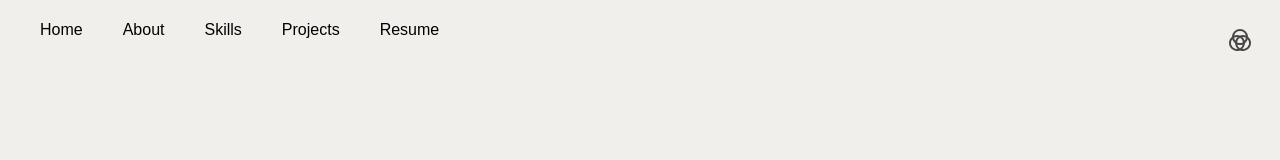
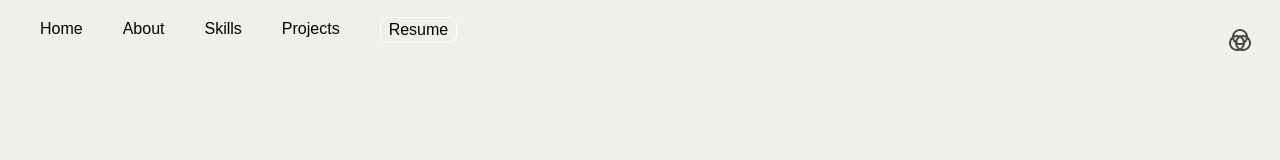
Before and after one commit to Gunndroid/jasper-greene-dev-portfolio, a Next.js app: page / in a window 1280 px wide. Shown: the top 160 px of the page. Built offline with nearby package versions, Linux system fonts and the light colour scheme.

Commit message:
resume link

```diff
--- a/components/header.tsx
+++ b/components/header.tsx
@@ -142,7 +142,7 @@ const Header: React.FC<HeaderProps> = ({
           </Link>
           <a
             onClick={openModal}
-            className="w-fit mx-auto hover:scale-110 transition-all cursor-pointer"
+            className="w-fit mx-auto hover:scale-110 transition-all cursor-pointer border border-white rounded-lg px-2"
           >
             Resume
           </a>
```
Also changed, not shown: 1 other file (tests, documents, lock files or other folders).
